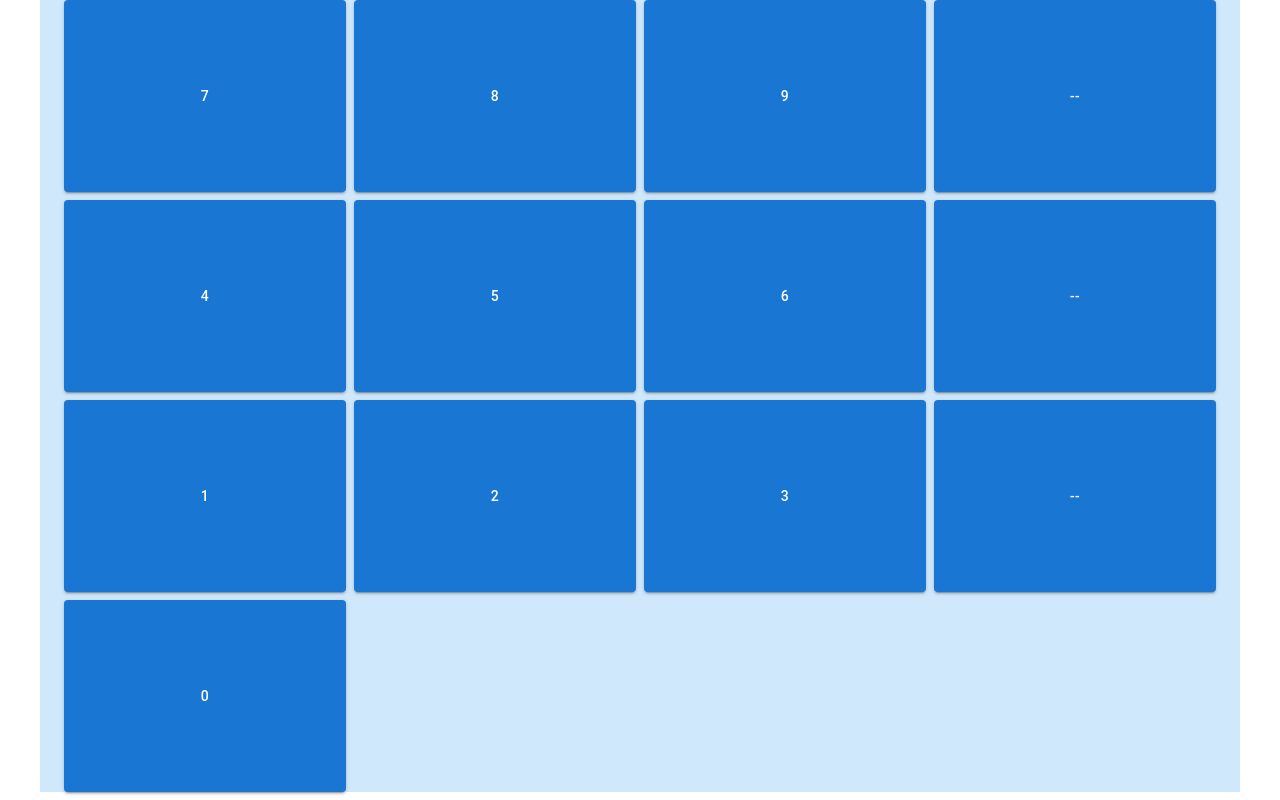
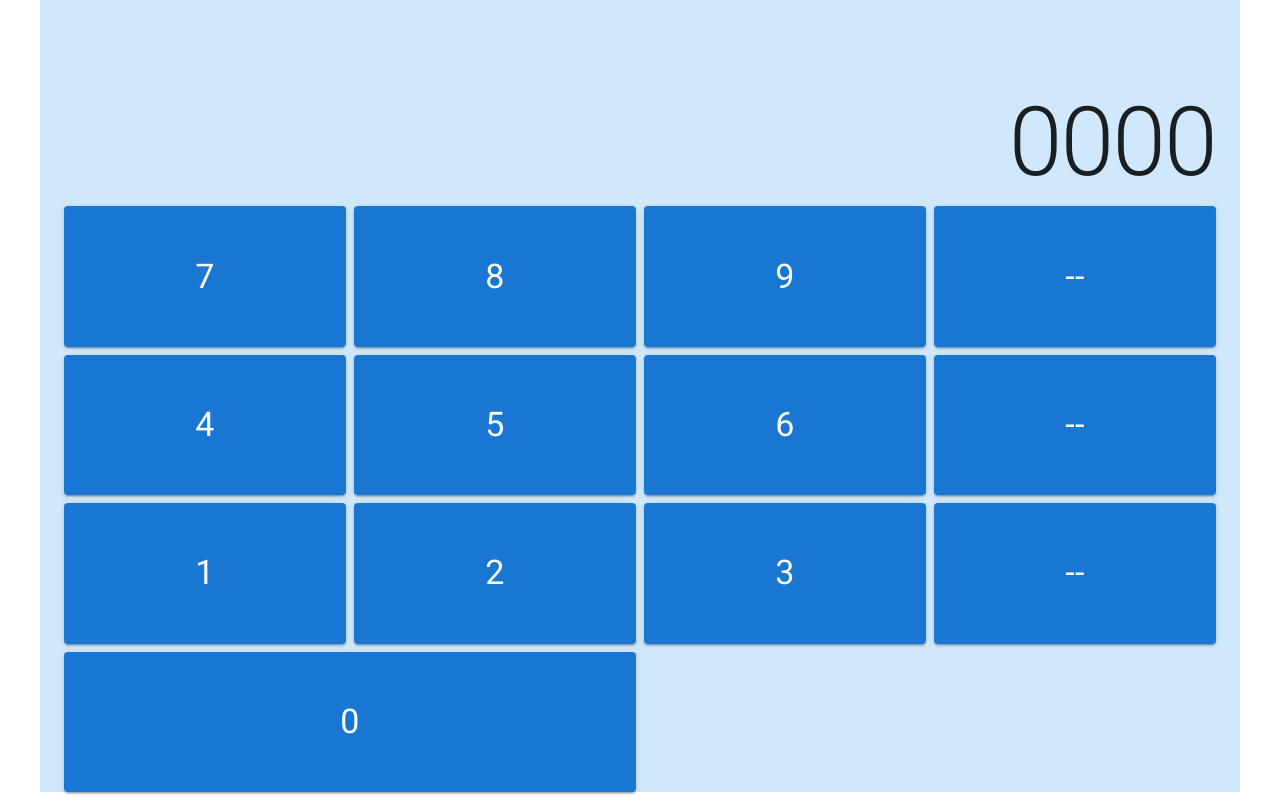
Before and after one commit to souperstition/calc, a React (Create React App) app: page / in a window 1280 px wide. Built offline with nearby package versions, Linux system fonts and the light colour scheme.

Commit message:
basic styles and component setup

```diff
--- a/src/App.js
+++ b/src/App.js
@@ -1,5 +1,9 @@
 import { Container } from '@mui/system';
-import Wrapper from './Wrapper';
+import Wrapper from './components/Wrapper';
+import '@fontsource/roboto/300.css';
+import '@fontsource/roboto/400.css';
+import '@fontsource/roboto/500.css';
+import '@fontsource/roboto/700.css';
 
 function App() {
 	return (
--- a/src/Num.js
+++ /dev/null
@@ -1,19 +0,0 @@
-import { Grid, Button } from '@mui/material';
-
-const Num = ({ val }) => {
-	return (
-		<Grid item xs={3}>
-			<Button
-				variant="contained"
-				sx={{
-					width: '100%',
-					height: '100%'
-				}}
-			>
-				{val}
-			</Button>
-		</Grid>
-	);
-};
-
-export default Num;
--- /dev/null
+++ b/src/components/Display.js
@@ -0,0 +1,13 @@
+import { Grid, Typography } from '@mui/material';
+
+const Display = () => {
+	return (
+		<Grid item xs={12} container alignItems="flex-end" justifyContent="flex-end">
+			<Typography variant="h1" component="h2">
+				0000
+			</Typography>
+		</Grid>
+	);
+};
+
+export default Display;
--- /dev/null
+++ b/src/components/Num.js
@@ -0,0 +1,21 @@
+import { Grid, Button, Typography } from '@mui/material';
+
+const Num = ({ val, cols = 1 }) => {
+	return (
+		<Grid item xs={3 * cols}>
+			<Button
+				variant="contained"
+				sx={{
+					width: '100%',
+					height: '100%'
+				}}
+			>
+				<Typography variant="h4" component="body1">
+					{val}
+				</Typography>
+			</Button>
+		</Grid>
+	);
+};
+
+export default Num;
--- a/src/Wrapper.js
+++ b/src/components/Wrapper.js
@@ -1,9 +1,11 @@
 import { Grid } from '@mui/material';
+import Display from './Display';
 import Num from './Num';
 
 const Wrapper = () => {
 	return (
 		<Grid height="100%" container spacing={1}>
+			<Display />
 			<Num val="7" />
 			<Num val="8" />
 			<Num val="9" />
@@ -16,7 +18,7 @@ const Wrapper = () => {
 			<Num val="2" />
 			<Num val="3" />
 			<Num val="--" />
-			<Num val="0" />
+			<Num val="0" cols="2" />
 		</Grid>
 	);
 };
```
